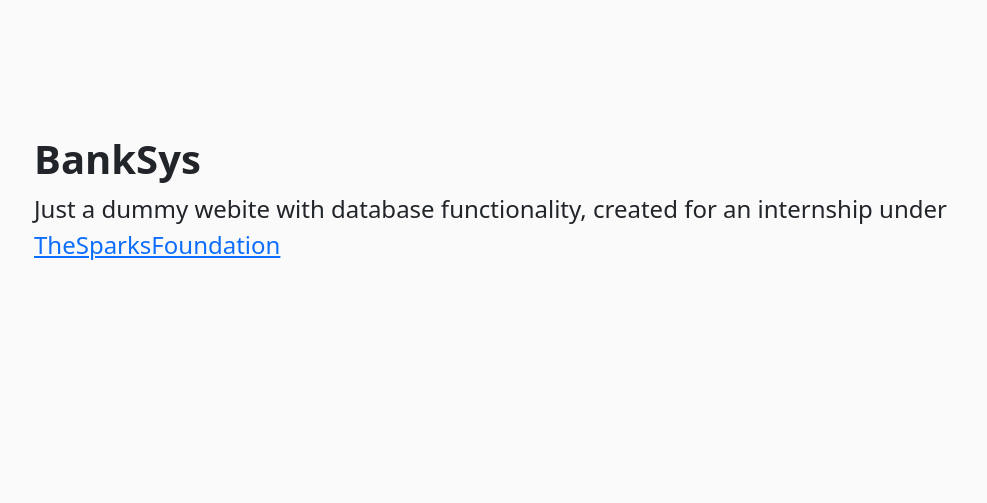
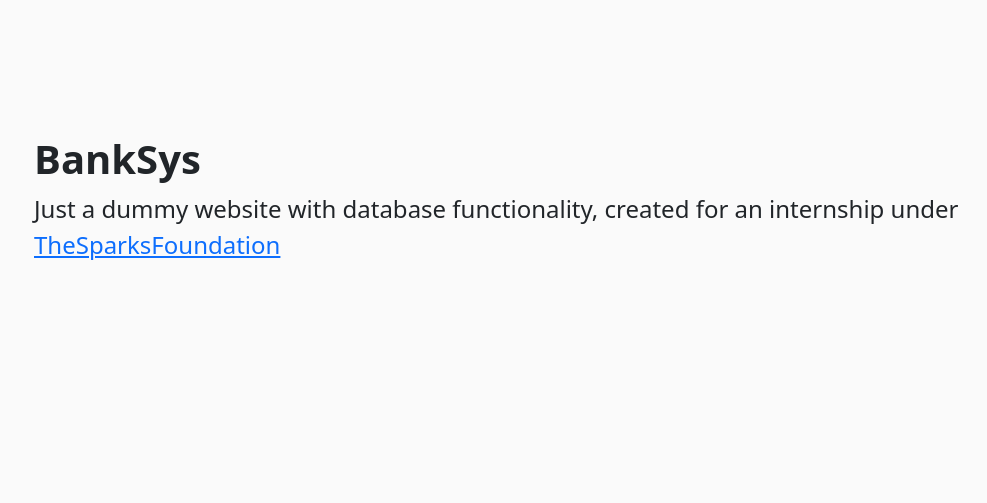
Before and after one commit to noel-johnson/dummy_bankSys_sparks, a Flask app: page / in a window 1280 px wide. Shown: the part 233-736 px from the top of the page, without its empty margins (48-1035 px from the left). Run offline with Flask 2, Linux system fonts and the light colour scheme.

Commit message:
fix typo

```diff
--- a/templates/index.html
+++ b/templates/index.html
@@ -4,7 +4,7 @@
 <div class="home-content">
   <h1 class="fw-bold">BankSys</h1>
   <p class="fs-4">
-    Just a dummy webite with database functionality, created for an internship
+    Just a dummy website with database functionality, created for an internship
     under
     <a href="http://thesparksfoundation.info">TheSparksFoundation</a>
   </p>
```
